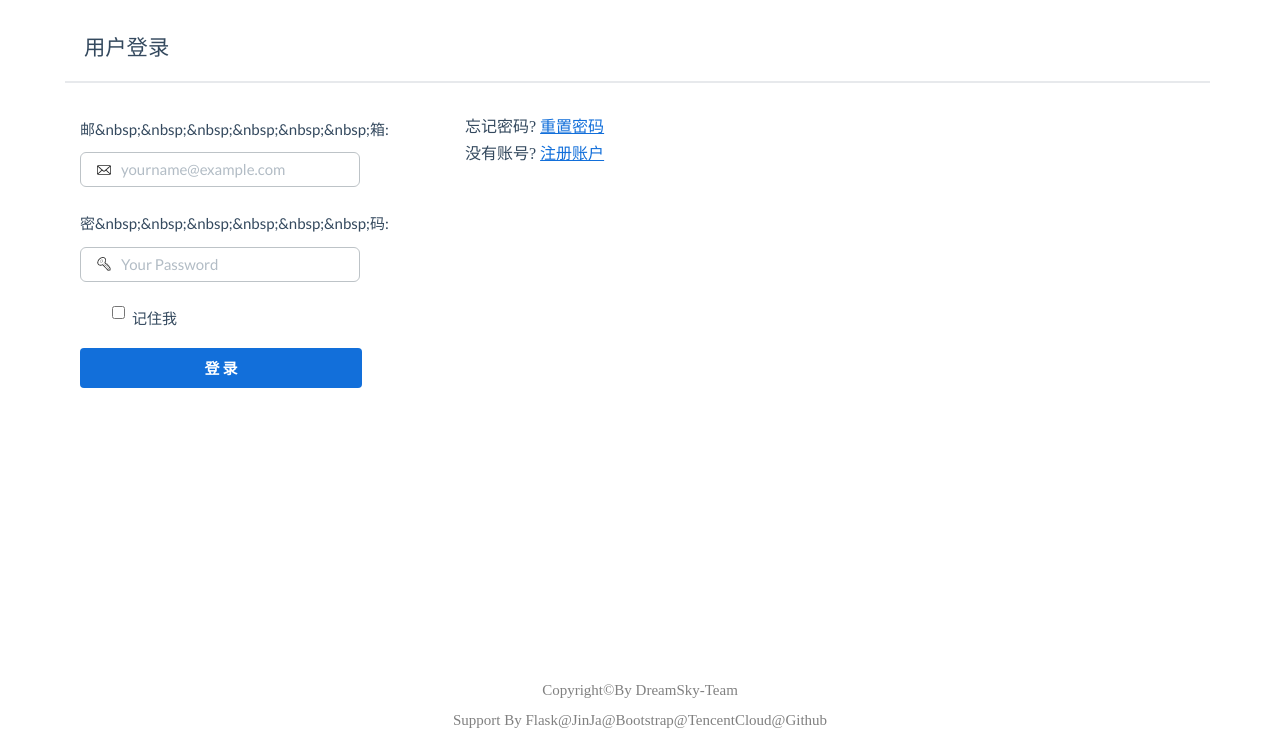
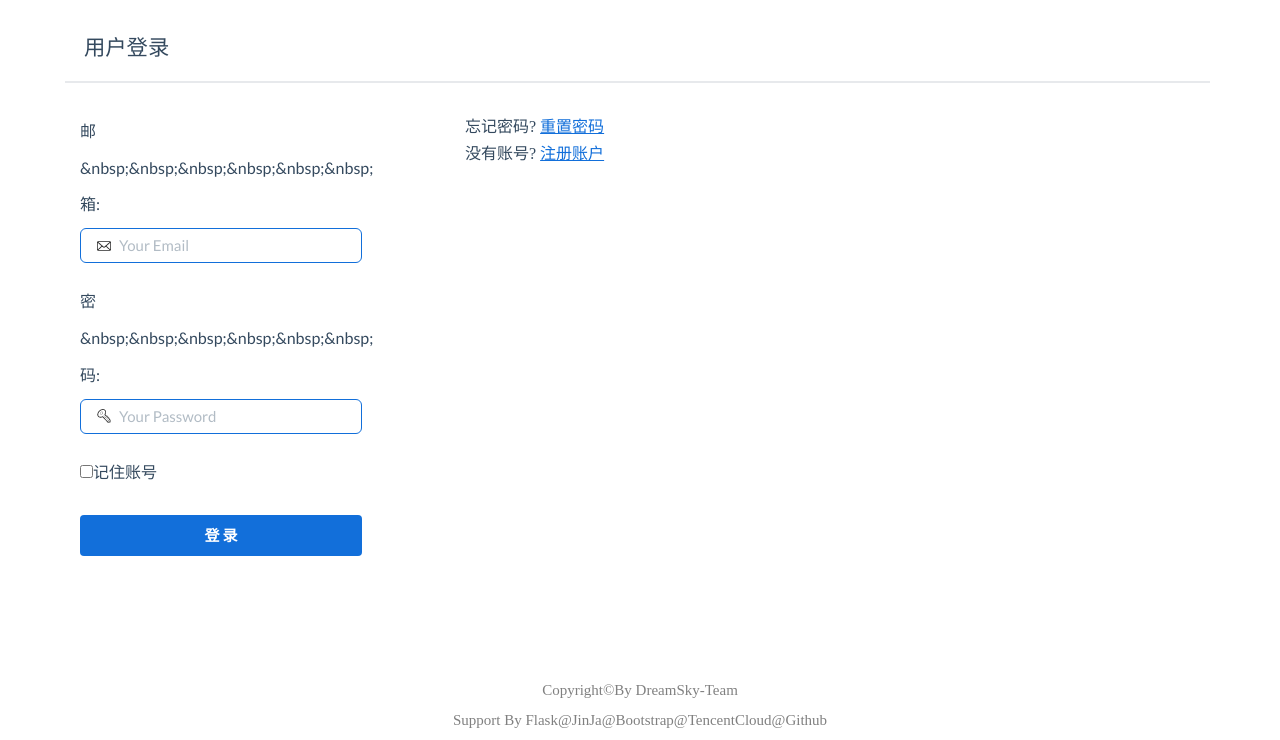
Before and after one commit to HongSh1991/pythonexamination, a Flask app: page /auth/login in a window 1280 px wide. Shown: the part 60-800 px from the top of the page. Run offline with Flask 2, Linux system fonts and the light colour scheme; some libraries are stand-ins or nearby versions.

Commit message:
modify lastly

```diff
--- a/app/auth/forms.py
+++ b/app/auth/forms.py
@@ -7,28 +7,27 @@
 
 
 class LoginForm(Form):
-    email = StringField(u'邮&nbsp;&nbsp;&nbsp;&nbsp;&nbsp;&nbsp;箱:', validators=[Required(), Length(1, 64), Email()], render_kw={"placeholder": "yourname@example.com",
-                        "style": "background: url(/static/login-locked-icon.png)no-repeat 15px center; text-indent: 28px; height:35px; width:280px; border-width:1px"})
-    password = PasswordField(u'密&nbsp;&nbsp;&nbsp;&nbsp;&nbsp;&nbsp;码:', validators=[Required()], render_kw={"placeholder": "Your Password",
-                        "style": "background: url(/static/password-icon.png)no-repeat 15px center; text-indent: 28px; height:35px; width:280px; border-width:1px"})
-    remember_me = BooleanField(u'记住我')
-    submit = SubmitField(u'登    录', render_kw={"style": "width:282px; height:40px; background-color:#126fda; font-weight:bold;"})
+    email = StringField(u'邮&nbsp;&nbsp;&nbsp;&nbsp;&nbsp;&nbsp;箱:', validators=[Required(), Length(1, 64), Email()])
+    password = PasswordField(u'密&nbsp;&nbsp;&nbsp;&nbsp;&nbsp;&nbsp;码:', validators=[Required()])
+    remember_me = BooleanField(u'记住账号')
+    submit = SubmitField(u'登    录')
 
 
 class RegistrationForm(Form):
     email = StringField(u'邮&nbsp;&nbsp;&nbsp;&nbsp;&nbsp;&nbsp;箱:', validators=[Required(), Length(1, 64), Email()], render_kw={"placeholder": "yourname@example.com",
-                        "style": "background: url(/static/login-locked-icon.png)no-repeat 15px center; text-indent: 28px; height:35px; width:280px; border-width:1px"})
+                        "style": "background: url(/static/login-locked-icon.png)no-repeat 15px center; text-indent: 28px; height:35px; width:280px; border-color:#126fda; border-width:1px"})
     username = StringField(u'用户名:', validators=[
         Required(), Length(1, 64), Regexp('^[A-Za-z][A-Za-z0-9_.]*$', 0,
                                           u'用户名只能包括字母数字小数点和下划线')], render_kw={"placeholder": "Your Name",
-                        "style": "background: url(/static/username.png)no-repeat 15px center; text-indent: 28px; height:35px; width:280px; border-width:1px"})
+                        "style": "background: url(/static/username.png)no-repeat 15px center; text-indent: 28px;\
+                         height:35px; width:280px; border-color:#126fda; border-width:1px"})
     #remember_me = BooleanField(u'&nbsp;&nbsp;记住我', default=False, render_kw={"style": "text-indent: 0px; align:left;"})
     password = PasswordField(u'密&nbsp;&nbsp;&nbsp;&nbsp;&nbsp;&nbsp;码:', validators=[
         Required(), EqualTo('password2', message=u'两次密码必须相同!')], render_kw={"placeholder": "Your Password",
-                        "style": "background: url(/static/password-icon.png)no-repeat 15px center; text-indent: 28px; height:35px; width:280px; border-width:1px"})
+                        "style": "background: url(/static/password-icon.png)no-repeat 15px center; text-indent: 28px; height:35px; width:280px; border-color:#126fda; border-width:1px"})
     #remember_me = BooleanField(u'&nbsp;&nbsp;记住我', default=False, render_kw={"style": "text-indent: 0px; align:left;"})
     password2 = PasswordField(u'确认密码:', validators=[Required()], render_kw={"placeholder": "Your Password",
-                        "style": "background: url(/static/password-icon.png)no-repeat 15px center; text-indent: 28px; height:35px; width:280px; border-width:1px"})
+                        "style": "background: url(/static/password-icon.png)no-repeat 15px center; text-indent: 28px; height:35px; width:280px; border-color:#126fda; border-width:1px"})
     #remember_me = BooleanField(u'&nbsp;&nbsp;记住我', default=False, render_kw={"style": "text-indent: 0px; align:left;"})
     submit = SubmitField(u'注    册', render_kw={"style": "width:282px; height:40px; background-color:#126fda; font-weight:bold;"})
 
@@ -43,28 +42,42 @@
 
 class ChangePasswordForm(Form):
     old_password = PasswordField(u'旧密码', validators=[Required()], render_kw={"placeholder": "Your Old Password",
-                        "style": "background: url(/static/password-icon.png)no-repeat 15px center; text-indent: 28px; height:35px; width:280px; border-width:1px"})
+                        "style": "background: url(/static/password-icon.png)no-repeat 15px center; text-indent: 28px;\
+                         height:35px; width:280px; border-width:1px"})
     password = PasswordField(u'新密码', validators=[
         Required(), EqualTo('password2', message=u'两次密码必须相同')], render_kw={"placeholder": "Your New Password",
-                        "style": "background: url(/static/password-icon.png)no-repeat 15px center; text-indent: 28px; height:35px; width:280px; border-width:1px"})
+                        "style": "background: url(/static/password-icon.png)no-repeat 15px center; text-indent: 28px;\
+                         height:35px; width:280px; border-width:1px"})
     password2 = PasswordField(u'确认新密码', validators=[Required()], render_kw={"placeholder": "Confirm Your New Password",
-                        "style": "background: url(/static/password-icon.png)no-repeat 15px center; text-indent: 28px; height:35px; width:280px; border-width:1px"})
+                        "style": "background: url(/static/password-icon.png)no-repeat 15px center; text-indent: 28px;\
+                         height:35px; width:280px; border-width:1px"})
     submit = SubmitField(u'更新密码')
 
 
 class PasswordResetRequestForm(Form):
     email = StringField(u'邮     箱', validators=[Required(), Length(1, 64),
-                                             Email()])
-    submit = SubmitField(u'重置密码')
+                                             Email()],
+                        render_kw={'placeholder': 'Your Email',
+                        "style": "background: url(/static/login-locked-icon.png)no-repeat 15px center;\
+                         text-indent: 28px; height:35px; width:280px; border-color:#126fda; border-width:1px"})
+    submit = SubmitField(u'重置密码', render_kw={"style": "background-color:#126fda; width:282px"})
 
 
 class PasswordResetForm(Form):
-    email = StringField(u'邮     箱', validators=[Required(), Length(1, 64),
-                                             Email()])
+    email = StringField(u'邮     箱', validators=[Required(), Length(1, 64),Email()],
+        render_kw={'placeholder': 'Your Email',
+                        "style": "background: url(/static/login-locked-icon.png)no-repeat 15px center;\
+                         text-indent: 28px; height:35px; width:280px; border-color:#126fda; border-width:1px"})
     password = PasswordField(u'密    码', validators=[
-        Required(), EqualTo('password2', message=u'两次密码必须相同')])
-    password2 = PasswordField(u'确认密码', validators=[Required()])
-    submit = SubmitField(u'重置密码')
+        Required(), EqualTo('password2', message=u'两次密码必须相同')],
+        render_kw={"placeholder": "Your New Password",
+                        "style": "background: url(/static/password-icon.png)no-repeat 15px center;\
+                         text-indent: 28px; height:35px; width:280px; border-width:1px"})
+    password2 = PasswordField(u'确认密码', validators=[Required()],
+        render_kw={"placeholder": "Your New Password",
+                        "style": "background: url(/static/password-icon.png)no-repeat 15px center;\
+                         text-indent: 28px; height:35px; width:280px; border-width:1px"})
+    submit = SubmitField(u'重置密码', render_kw={"style": "width:282px; height:40px; background-color:#126fda; font-weight:bold;"})
 
     def validate_email(self, field):
         if User.query.filter_by(email=field.data).first() is None:
@@ -72,10 +85,13 @@
 
 
 class ChangeEmailForm(Form):
-    email = StringField(u'更改邮箱', validators=[Required(), Length(1, 64),
-                                                 Email()])
-    password = PasswordField(u'密    码', validators=[Required()])
-    submit = SubmitField(u'确认更改邮箱')
+    email = StringField(u'更改邮箱', validators=[Required(), Length(1, 64),Email()],
+        render_kw={"placeholder": "Your New Email", 'style': 'background: url(/static/login-locked-icon.png)no-repeat 15px center;\
+         width:282px; height:35px; border-width:1px; border-color:#126fda; text-indent:26px;'})
+    password = PasswordField(u'密    码', validators=[Required()],
+        render_kw={"placeholder": "Your Password", 'style': 'background: url(/static/password-icon.png)no-repeat 15px center;\
+         width:282px; height:35px; border-width:1px; border-color:#126fda; text-indent:26px;'})
+    submit = SubmitField(u'确认更改邮箱', render_kw={"style": "background-color:#126fda; width:282px"})
 
     def validate_email(self, field):
         if User.query.filter_by(email=field.data).first():
--- a/app/main/forms.py
+++ b/app/main/forms.py
@@ -24,8 +24,7 @@
 
 
 class EditProfileAdminForm(Form):
-    email = StringField(u'邮箱', validators=[Required(), Length(1, 64),
-                                             Email()])
+    email = StringField(u'邮箱', validators=[Required(), Length(1, 64), Email()])
     username = StringField(u'用户名', validators=[
         Required(), Length(1, 64), Regexp('^[A-Za-z][A-Za-z0-9_.]*$', 0,
                                           u'用户名只能包括字母数字小数点或下划线')])
@@ -55,14 +54,19 @@
 
 class PostForm(Form):
     title = StringField(u'文章标题', validators=[DataRequired(message='请输入文字...'),
-                                             Length(0, 40, message='文章标题请限制40字以内')])
-    body = PageDownField(u"记录您的点滴...", validators=[DataRequired(message='请输入文字...')])
+                                             Length(0, 40, message='文章标题请限制40字以内')],
+                render_kw={'style': 'width:40%; border-width:1px; border-color:#126fda;'})
     category = SelectField('文章分类：',
         choices=[('Python', 'Python'), ('Flask', 'Flask'), ('Django','Django'),
                  ('算法导论', '算法导论'), ('数据库', '数据库'),
                  ('Hadoop', 'Hadoop'), ('Spark', 'Spark'),
-                 ('随笔', '随笔')], coerce=str, render_kw={"style": "border-radius:2px; border-width:1px; border-color:#126fda;"})
-    submit = SubmitField(u'发表博客')
+                 ('随笔', '随笔')], coerce=str,
+                 render_kw={'style': 'width:20%; border-width:1px; border-color:#126fda; \
+                 background: url("http://ourjs.github.io/static/2015/arrow.png") no-repeat scroll right center transparent;\
+                  padding-right: 14px; appearance:none; -moz-appearance:none; -webkit-appearance:none;'})
+    body = PageDownField(u"记录您的点滴...", validators=[DataRequired(message='请输入文字...')],
+        render_kw={'style': 'border-color:#126fda; border-width:1px; height:200px;'})
+    submit = SubmitField(u'发表博客', render_kw={"style": "width:100px; height:40px; background-color:#126fda; font-weight:bold;"})
 
 
 class EditPostForm(Form):
@@ -71,5 +75,11 @@
 
 
 class CommentForm(Form):
-    body = StringField(u'写下您的评论', validators=[Required()])
-    submit = SubmitField(u'提交')
+    body = StringField(u'写下您的评论', validators=[Required()],
+        render_kw={'style': 'border-width:1px; border-color:#126fda; height:200px; width:872px;'})
+    submit = SubmitField(u'提交', render_kw={"style": "width:80px; height:40px; background-color:#126fda; font-weight:bold;"})
+
+
+class SearchForm(Form):
+    search = StringField('search', validators = [Required()])
+    #submit = SubmitField(u'搜索')
--- a/app/main/views.py
+++ b/app/main/views.py
@@ -1,11 +1,23 @@
 # -*- coding:utf-8 -*-
-from flask import render_template, redirect, url_for, abort, flash, request, current_app, make_response
+from flask import render_template, redirect, url_for, abort, flash, request, current_app, make_response, g
 from flask_login import login_required, current_user
 from . import main
-from .forms import EditProfileForm, EditProfileAdminForm, PostForm, CommentForm
+from .forms import EditProfileForm, EditProfileAdminForm, PostForm, CommentForm, SearchForm
 from .. import db
 from ..models import Permission, Role, User, Post, Comment
 from ..decorators import admin_required, permission_required
+from config import MAX_SEARCH_RESULTS
+#import flask_whooshalchemy
+
+
+@main.before_app_request
+def before_request(): #定义全局变量
+    #g.user = current_user
+    #if (g.user.is_authenticated()):
+    #    g.user.last_seen = datetime.utcnow()
+    #db.session.add(g.user)
+    #db.session.commit()
+    g.search_form = SearchForm()
 
 
 @main.route('/shutdown')
@@ -17,6 +29,19 @@
         abort(500)
     shutdown()
     return 'Shutting down...'
+
+
+@main.route('/search', methods = ['POST'])
+def search():
+    if not g.search_form.validate_on_submit():
+        return redirect(url_for('.index'))
+    return redirect(url_for('.search_results', query = g.search_form.search.data))
+
+@main.route('/search_results/<query>')
+def search_results(query):
+    posts = Post.query.whoosh_search(query, MAX_SEARCH_RESULTS).all()
+
+    return render_template('search_results.html', query=query, posts=posts,)
 
 
 @main.route('/', methods=['GET', 'POST'])
@@ -66,7 +91,7 @@
                            pagination=pagination, username=username)
 
 
-@main.route('/edit-profile', methods=['GET', 'POST'])
+@main.route('/edit_profile-normaluser', methods=['GET', 'POST'])
 @login_required
 def edit_profile():
     form = EditProfileForm()
@@ -80,7 +105,7 @@
     form.name.data = current_user.name
     form.location.data = current_user.location
     form.about_me.data = current_user.about_me
-    return render_template('edit_profile.html', form=form)
+    return render_template('edit_profile-normaluser.html', form=form)
 
 
 @main.route('/edit-profile/<int:id>', methods=['GET', 'POST'])
--- a/app/templates/auth/login.html
+++ b/app/templates/auth/login.html
@@ -9,9 +9,23 @@
 &nbsp;&nbsp;&nbsp;&nbsp;&nbsp;&nbsp;
     <span style="font-weight: 800px;font-family: '黑体'; font-size: 16pt;">用户登录</span>
 </div>
-<div class="col-md-4" style="width: 400px;">
-	<div>
-		{{ wtf.quick_form(form) }}
+<div class="col-md-4" style="width: 400px; padding-left: 0px;">
+	<div class="col-md-4">
+		<form role="form" method="post" style="padding-left: 0px;margin-bottom: 10px">
+        	{{ form.csrf_token }}
+        	<div class="form-group">
+            	{{ form.email.label(style='font-size:12pt;') }}
+            	{{ form.email(class='form-control', placeholder='Your Email', style='background: url(/static/login-locked-icon.png)no-repeat 15px center; width:282px; height:35px; border-width:1px; border-color:#126fda; text-indent:26px;') }}
+        	</div>
+        	<div class="form-group">
+            	{{ form.password.label(style='font-size:12pt;') }}
+            	{{ form.password(class='form-control', placeholder='Your Password', style='background: url(/static/password-icon.png)no-repeat 15px center; width:282px; height:35px; border-width:1px; border-color:#126fda; text-indent:26px;') }}
+        	</div>
+        	<div class="form-group" style="width: 282px;">
+            	{{ form.remember_me() }}{{ form.remember_me.label(style='font-size:12pt;') }}
+        	</div>
+        	{{ form.submit(class='btn btn-primary',style='margin-bottom:25px; background-color:#126fda; font-weight:bold; width:282px;') }}
+    	</form>
 	</div>
 </div>
 <div>
--- a/app/templates/auth/reset_password.html
+++ b/app/templates/auth/reset_password.html
@@ -4,8 +4,10 @@
 {% block title %}HONGSH - 重置密码{% endblock %}
 
 {% block page_content %}
+<div style="height: 20px"></div>
 <div class="page-header">
-    <h1>重置密码</h1>
+&nbsp;&nbsp;&nbsp;&nbsp;&nbsp;&nbsp;
+    <span style="font-weight: 800px;font-family: '黑体'; font-size: 16pt;">重置密码</span>
 </div>
 <div class="col-md-4">
     {{ wtf.quick_form(form) }}
--- a/app/templates/base.html
+++ b/app/templates/base.html
@@ -32,13 +32,15 @@
                     </div>
                     <!-- class="collapse navbar-collapse" id="navbar-collapse-1"-->
                     <div>
-                        <form class="navbar-form navbar-right" role="search">
+                        <form class="navbar-form navbar-right" role="search" method="post">
                             <div class="form-group">
                                 <input type="text" class="form-control" placeholder="请输入关键词" style="width: 300px; height: 30px; border-radius: 2px; font-size: 10pt">
                                 <span class="glyphicon glyphicon-search form-control-feedback
                                 form-control-feedback-xilou"></span>
                             </div>
-                            <button class="btn btn_primary" type="button" style="background-color: #126fda; font-family: '黑体'; border-color: white; border-radius: 3px; border-style: solid; color: white; border-width: 0.5px; width: 60px;height: 30px; font-size: 10pt; font-weight: bold;">搜&nbsp;&nbsp;索</button>
+                            <button class="btn btn_primary" type="button" style="background-color: #126fda; font-family: '黑体'; border-color: white; border-radius: 3px; border-style: solid; color: white; border-width: 0.5px; width: 60px;height: 30px; font-size: 10pt; font-weight: bold;">
+                            搜&nbsp;&nbsp;索
+                            </button>
                         </form>
                         <ul class="nav navbar-nav navbar-left">
                             {% if current_user.is_authenticated %}
--- a/app/templates/edit_post.html
+++ b/app/templates/edit_post.html
@@ -4,8 +4,10 @@
 {% block title %}HONGSH - 编辑博客{% endblock %}
 
 {% block page_content %}
+<div style="height: 20px"></div>
 <div class="page-header">
-    <h1>编辑博客</h1>
+&nbsp;&nbsp;&nbsp;&nbsp;&nbsp;&nbsp;
+    <span style="font-weight: 800px;font-family: '黑体'; font-size: 16pt;">编辑博客</span>
 </div>
 <div>
     {{ wtf.quick_form(form) }}
--- a/app/templates/index.html
+++ b/app/templates/index.html
@@ -26,7 +26,7 @@
         </div>
         <div class="form-group">
             {{ form.category.label(class='control-label h6', style='font-size:16pt;') }}
-            {{ form.category(class='form-control input-sm', style='width:20%; border-width:1px; border-color:#126fda; background: url("http://ourjs.github.io/static/2015/arrow.png") no-repeat scroll right center transparent; padding-right: 14px; appearance:none; -moz-appearance:none; -webkit-appearance:none;') }}
+            {{ form.category(class='form-control', style='width:20%; border-width:1px; border-color:#126fda; background: url("http://ourjs.github.io/static/2015/arrow.png") no-repeat scroll right center transparent; padding-right: 14px; appearance:none; -moz-appearance:none; -webkit-appearance:none;') }}
         </div>
         <div class="form-group">
             {{ form.body.label(class='control-label h6') }}
--- a/app/templates/moderate.html
+++ b/app/templates/moderate.html
@@ -4,13 +4,15 @@
 {% block title %}HONGSH - Comment Moderation{% endblock %}
 
 {% block page_content %}
+<div style="height: 20px"></div>
 <div class="page-header">
-    <h2 style="Font-Color:Red;">审核评论</h2>
+&nbsp;&nbsp;&nbsp;&nbsp;&nbsp;&nbsp;
+    <span style="font-weight: 800px;font-family: '黑体'; font-size: 16pt;">审核评论</span>
 </div>
 {% set moderate = True %}
 {% include '_comments.html' %}
 {% if pagination %}
-<div class="pagination">
+<div class="pagination" style="background-color: white; margin-left: 1020px">
     {{ macros.pagination_widget(pagination, '.moderate') }}
 </div>
 {% endif %}
--- a/config.py
+++ b/config.py
@@ -54,7 +54,7 @@
     SQLALCHEMY_DATABASE_URI = 'mysql://root:hs123@localhost/myflaskproject'
 # % cf.get("MySQL", "MySQL_PASSWORD")
 
-
+MAX_SEARCH_RESULTS = 5
 config = {
     'development': DevelopmentConfig,
     'testing': TestingConfig,
```
Also changed, not shown: app/templates/auth/change_email.html (+13 -1 lines), app/templates/auth/change_password.html (+4 -4 lines), app/templates/auth/unconfirmed.html (+5 -5 lines), app/templates/edit_profile-normaluser.html (added, +30 -0 lines), app/templates/edit_profile.html (+32 -1 lines), app/templates/followers.html (+5 -3 lines), app/templates/search_results.html (added, +18 -0 lines).
